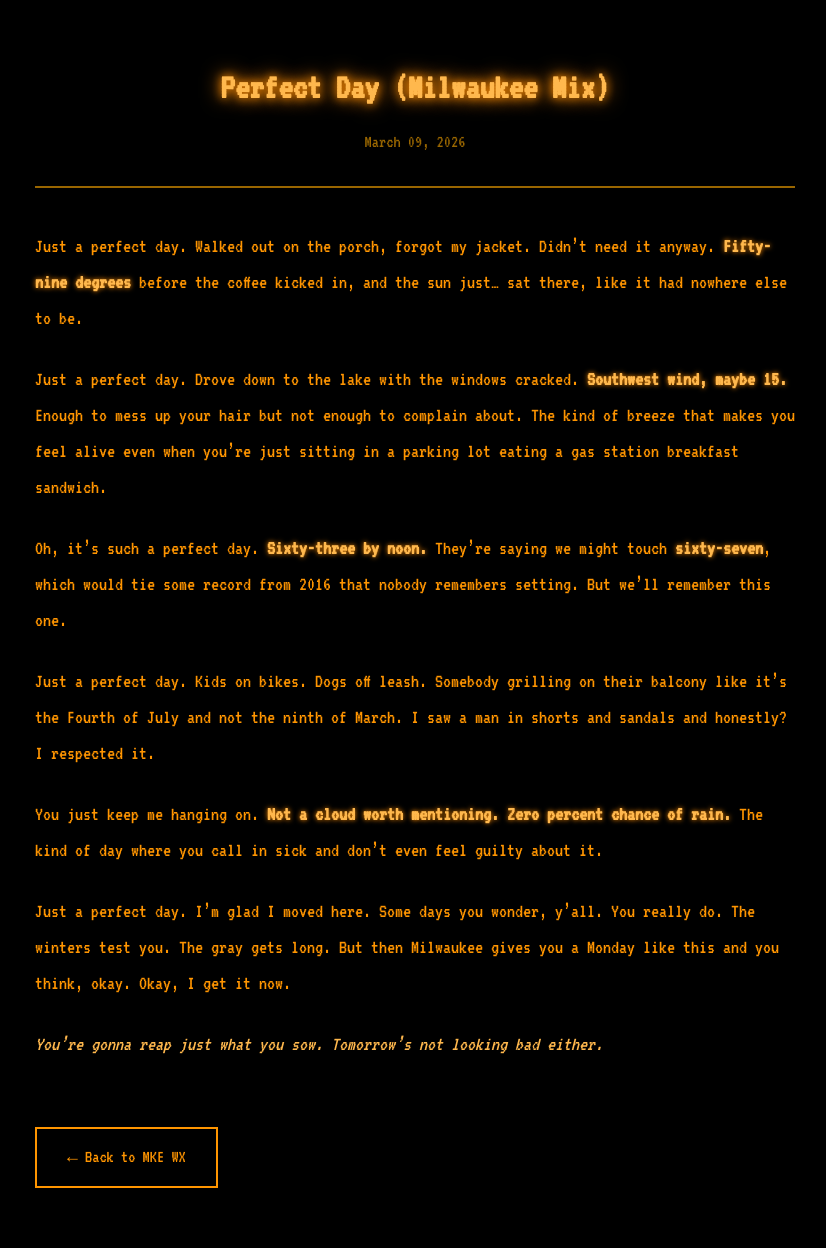
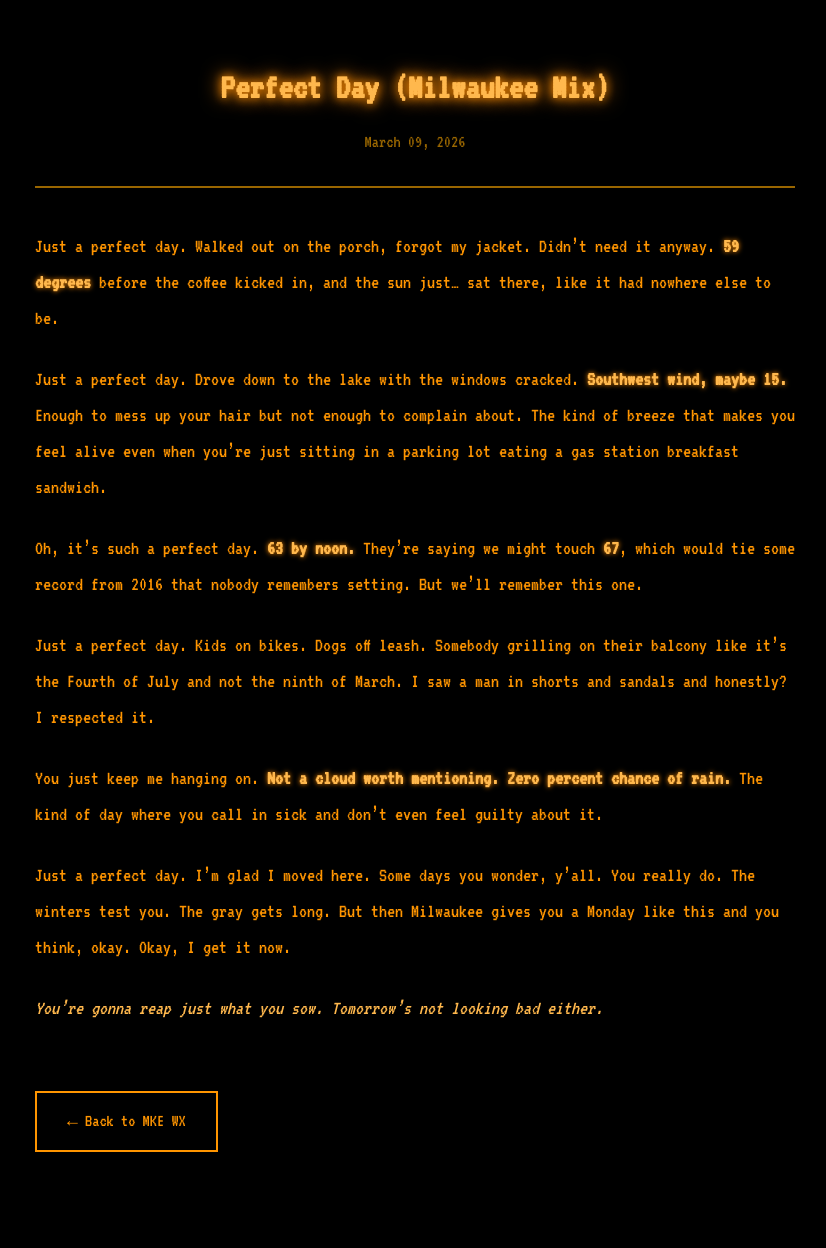
Before and after one commit to mkewx/mkewx, a Jekyll site: the page built from _posts/2026-03-09-perfect-day-milwaukee-mix.md, in a window 1280 px wide. Shown: the whole page, without its empty margins (225-1051 px from the left). Built offline with Jekyll 4.4.1, drawn with Linux system fonts in a browser that asks for light colours; after the commit the page ends 1212 px from its top, so only the background shows below that.

Commit message:
Update 2026-03-09-perfect-day-milwaukee-mix.md

```diff
--- a/_posts/2026-03-09-perfect-day-milwaukee-mix.md
+++ b/_posts/2026-03-09-perfect-day-milwaukee-mix.md
@@ -8,7 +8,7 @@ category: weather
 Just a perfect day.
 Walked out on the porch, forgot my jacket.
 Didn't need it anyway.
-**Fifty-nine degrees** before the coffee kicked in,
+**59 degrees** before the coffee kicked in,
 and the sun just... sat there,
 like it had nowhere else to be.
 
@@ -22,8 +22,8 @@ even when you're just sitting in a parking lot
 eating a gas station breakfast sandwich.
 
 Oh, it's such a perfect day.
-**Sixty-three by noon.**
-They're saying we might touch **sixty-seven**,
+**63 by noon.**
+They're saying we might touch **67**,
 which would tie some record from 2016
 that nobody remembers setting.
 But we'll remember this one.
```
